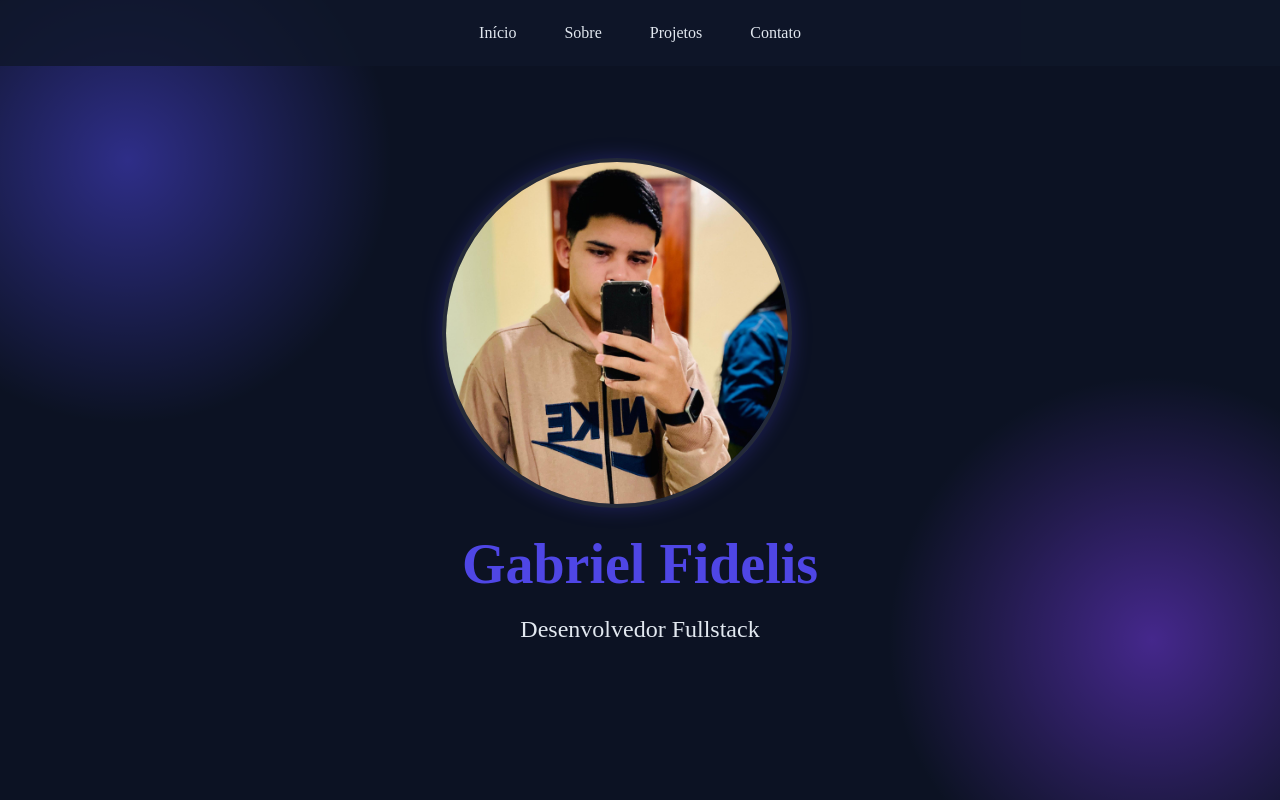
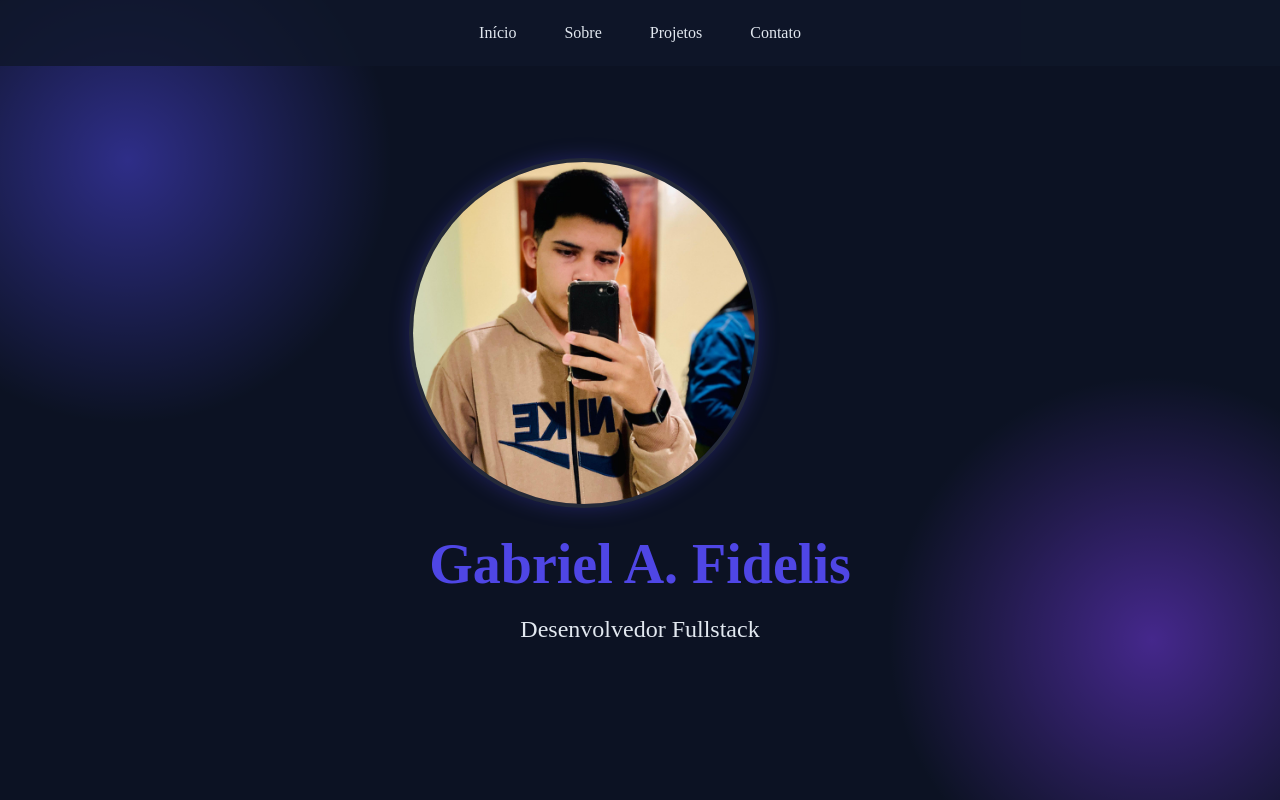
Before and after one commit to Gabriel151324/Portf-lio, a plain HTML site: page index.html in a window 1280 px wide. Shown: the top 800 px of the page. Drawn offline with Linux system fonts and the light colour scheme.

Commit message:
Update index.html

```diff
--- a/index.html
+++ b/index.html
@@ -33,7 +33,7 @@
     <main id="inicio" class="cabecalho">
         <div>
             <img src="./img/Gabriel.jpg" alt="foto de Gabriel Fidelis" class="foto-perfil">
-            <h1>Gabriel Fidelis</h1>
+            <h1>Gabriel A. Fidelis</h1>
             <p class="cabecalho-sub-titulo">Desenvolvedor Fullstack</p>
         </div>
     </main>
```
